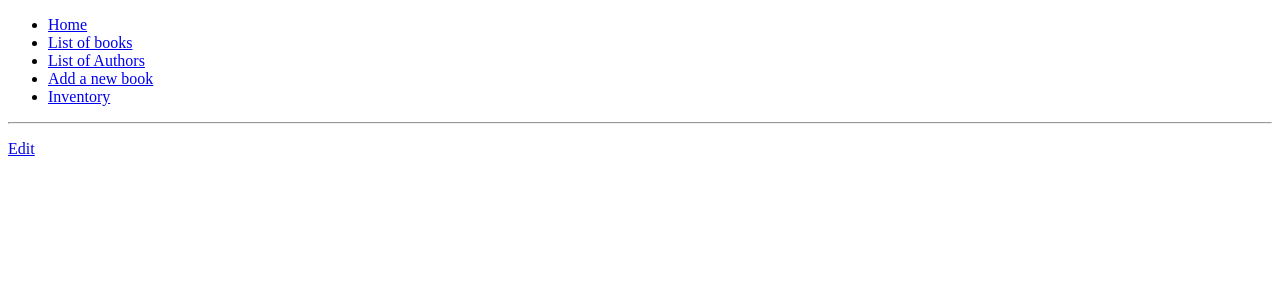
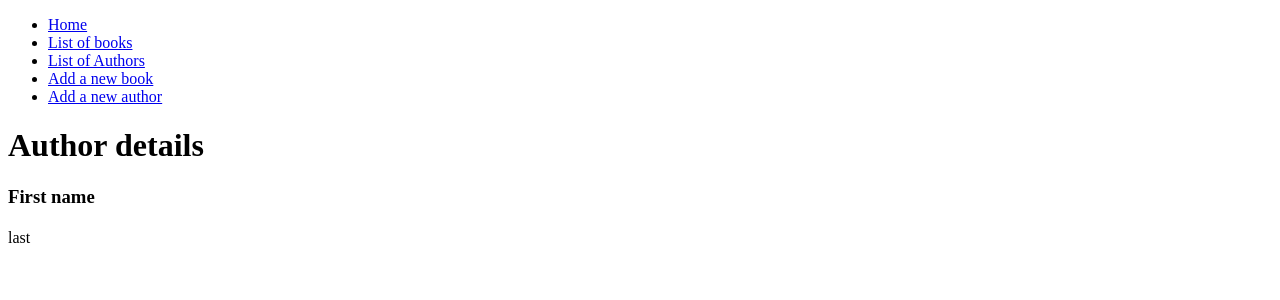
Before and after one commit to CodeEvent/week5_shop_project, a Flask app: template templates/authors/show.html in a window 1280 px wide. Shown: the top 300 px of the page. Run offline with Flask 2, Linux system fonts and the light colour scheme; the template is opened without the code that fills it, so the values that code supplies are empty.

Commit message:
created the author side of the project

```diff
--- a/repositories/author_repo.py
+++ b/repositories/author_repo.py
@@ -49,14 +49,14 @@ def delete(id):
 #UPDATE AUTHOR'S OBJECT IN THE DB
 def update(author):
     sql = "UPDATE authors SET (first_name, last_name, fb_page, twitter, instagram, active) = (%s,%s,%s,%s,%s, %s) WHERE id = %s"
-    values = [author.first_name, author.last_name, author.fb_page, author.twitter, author.instagram, author.active]
+    values = [author.first_name, author.last_name, author.fb_page, author.twitter, author.instagram, author.active, author.id]
     run_sql(sql, values)
 
 
 # EDIT AUTHOR BY ID
 def edit(author):
     sql = 'UPDATE members SET (first_name, last_name, fb_page, twitter, instagram,active) = (%s, %s, %s, %s, %s, %s) WHERE id = %s'
-    values = [author.first_name, author.last_name, author.fb_page, author.member_twitter, author.instagram, author.active]
+    values = [author.first_name, author.last_name, author.fb_page, author.member_twitter, author.instagram, author.active, author.id]
     run_sql(sql, values)
 
 # EDIT AUTHOR BY ID
--- a/templates/authors/show.html
+++ b/templates/authors/show.html
@@ -1,13 +1,18 @@
-{% extends "base.html" %}
+{% extends 'base.html' %}
+
 {% block content %}
 
-  <div>
-    <p>{{book.title}}</p>
-    <hr>
-    <p>{{book.genre}}</p>
-    <p>{{book.author.full_name()}}</p>
-    <p>{{book.publisher}}</p>
-    <p><a href="/books/{{book.id}}/edit">Edit</a></p>
-  </div>
+
+<h1>Author details</h1>
+
+<h3>First name</h3>
+<h4>{{author.first_name}}</h4>
+
+last
+
+
+
+
+
 
 {% endblock %}
--- a/templates/base.html
+++ b/templates/base.html
@@ -14,7 +14,7 @@
             <li><a href="/">List of books</a></li>
             <li><a href="/authors">List of Authors</a></li>
             <li><a href="/">Add a new book</a></li>
-            <li><a href="/">Inventory</a></li>
+            <li><a href="/authors/new">Add a new author</a></li>
         </ul>
     </nav>
 
```
Also changed, not shown: console.py (+4 -4 lines), controllers/authors_controller.py (+20 -0 lines), db/book_db.sql (+11 -1 lines), models/book.py (+1 -10 lines).
